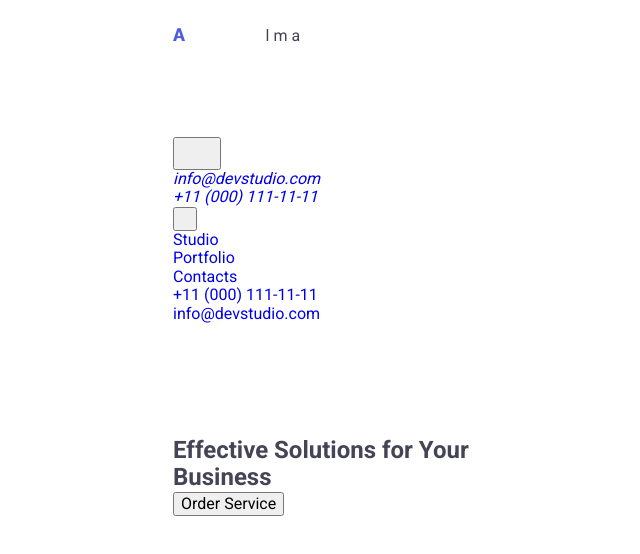
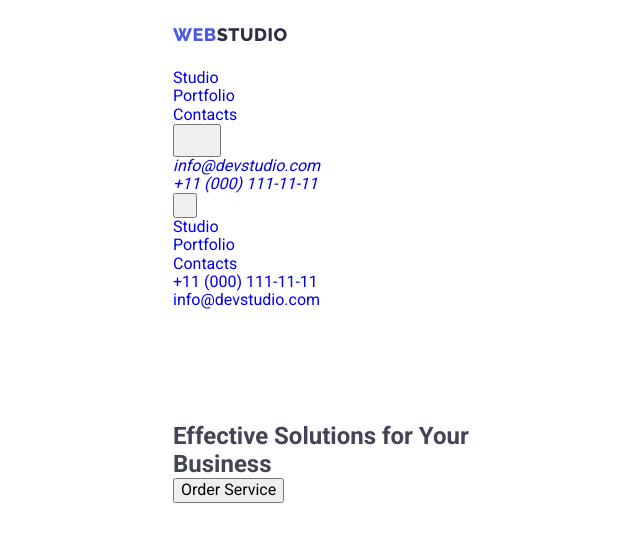
Before and after one commit to alla1969321/alma, a plain HTML site: page index.html in a window 1280 px wide. Shown: the whole page, without its empty margins (269-909 px from the left). Drawn offline with nearby package versions, Linux system fonts and the light colour scheme.

Commit message:
Update index.html

```diff
--- a/index.html
+++ b/index.html
@@ -20,31 +20,25 @@
   </head>
   <body>
     <!-- header-container -->
-<header class="main-header">
+
+    <header class="main-header">
       <div class="container nav-container">
         <nav class="header-navigation">
           <a class="logotype link" href="./index.html"
-            ><span class="logo"<img
-                  class="images"
-                  src="./img/A.png">A</span></a>
-
-          <span class="logo"<img
-                  class="images"
-                  src="./img/l.png">l</span></a>
-          <span class="logo"<img
-                  class="images"
-                  src="./img/m.png">m</span></a>
-          <span class="logo"<img
-                  class="images"
-                  src="./img/a..png">a</span></a>
-
-    <header class="main-header">
-
-      <div class="icon-features">
-                <svg width="64" height="64">
-                  <use href="./img/A.svg#A"></use>
-                </svg>
-              </div>
+            >Web<span class="right-part-logo">Studio</span></a
+          >
+          <ul class="menu list">
+            <li class="menu-item">
+              <a class="menu-link link active" href="./index.html"> Studio</a>
+            </li>
+            <li class="menu-item">
+              <a class="menu-link link" href="./portfolio.html">Portfolio</a>
+            </li>
+            <li class="menu-item">
+              <a class="menu-link link" href="./">Contacts</a>
+            </li>
+          </ul>
+        </nav>
 
         <button type="button" class="open-mobile-menu-btn js-open-menu" aria-expanded="false">
           <svg class="burger-icon" width="32" height="22">
@@ -97,6 +91,7 @@
               </li>
             </ul>
 
+
             <ul class="list social-icon-mobile-menu">
               <li class="item-icon-menu-mobile">
                 <a class="link social-link-mobile-menu" href="/">
```
